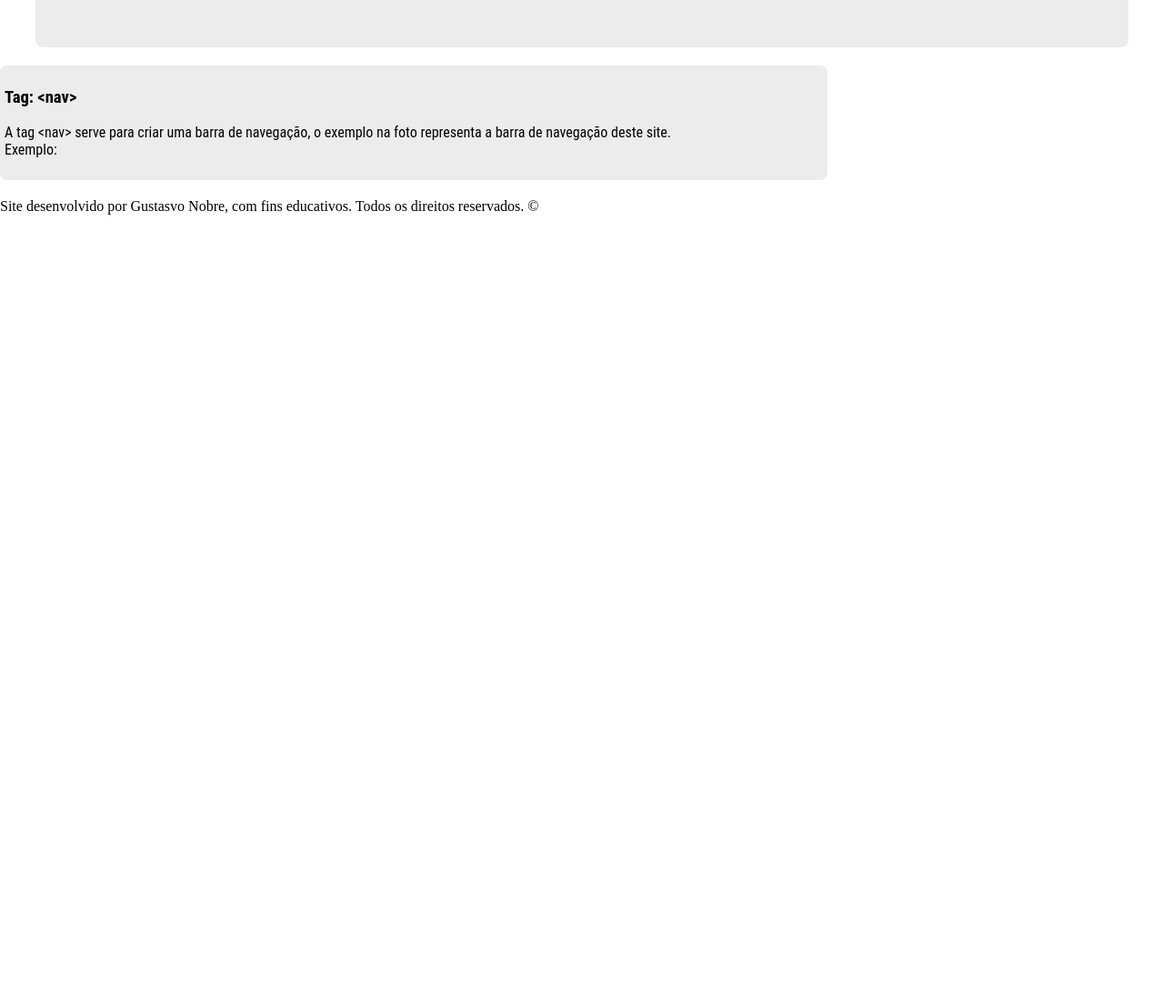
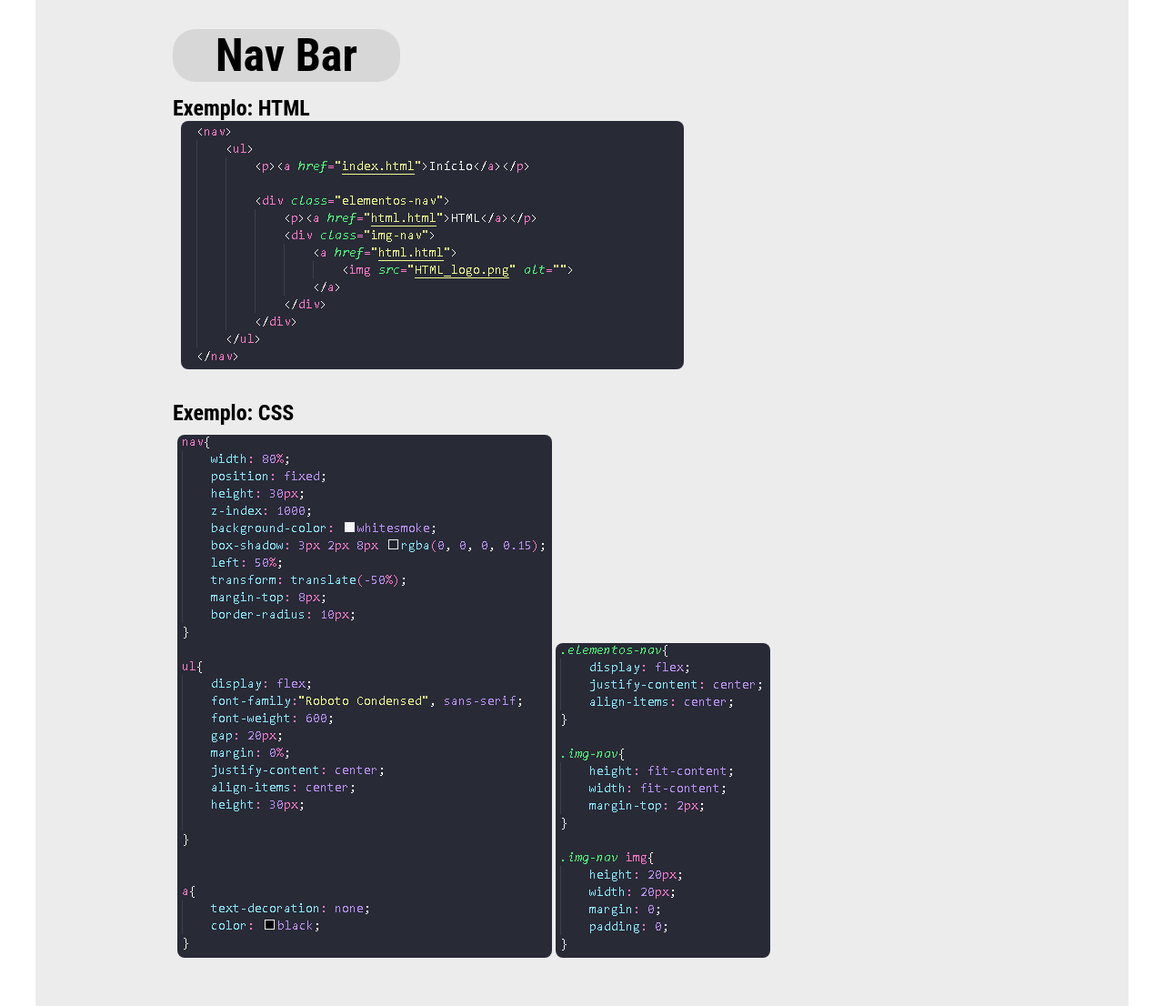
Before and after one commit to nobre0606/Glossario-T-cnico, a plain HTML site: page tutorias.html in a window 1280 px wide. Shown: the part 1330-2436 px from the top of the page at 91% size. Before the commit the page ends 1566 px from the top, so only its background shows below. Drawn offline with Linux system fonts and the light colour scheme.

Commit message:
subindo projeto

```diff
--- a/css.css
+++ b/css.css
@@ -131,3 +131,11 @@ a{
     margin: 0;
     padding: 0;
 }
+
+footer{
+    border-top:  1px solid #ccc;
+    padding: 10px;
+    align-self: flex-end;
+    margin: 0%;
+    border-top: 1px solid rgb(167, 167, 167);
+}
--- a/index.css
+++ b/index.css
@@ -95,7 +95,6 @@ a{
 }
 
 footer{
-    border:1px solid red;
     border-top: 1px solid rgb(167, 167, 167);
-    margin: 0;
+    margin-top: 30px;
 }
--- a/js.css
+++ b/js.css
@@ -135,4 +135,11 @@ a{
 footer{
     border-top:  1px solid #ccc;
     padding: 10px;
+    align-self: flex-end;
+    margin-top: 290px;
+    border-top: 1px solid rgb(167, 167, 167);
 }
+
+h2{
+    justify-self: center;
+}
--- a/tutorias.css
+++ b/tutorias.css
@@ -177,6 +177,53 @@ header{
     display: flex;
 }
 
+.coluna-css-nav{
+    width: fit-content;
+    font-family: "Roboto Condensed", sans-serif;
+    font-weight:bold;
+    margin: 5px;
+    display: flex;
+    align-items: flex-start;
+}
+
+.coluna-css-nav img{
+    align-self: flex-start;
+}
+
+
+.item-css-nav{
+    width: 900px;
+    background-color: rgb(236, 236, 236);
+    border-radius: 8px;
+    margin-bottom: 20px;
+    margin-top: 20px;
+    padding:5px;
+    height: fit-content;
+    font-family: "Roboto Condensed", sans-serif;
+    font-weight: 500px;
+    font-style: normal;
+    box-shadow:  white;
+}
+
+.img-css-nav{
+    width: fit-content !important;
+    height: fit-content !important;
+    border-radius: 8px;
+}
+
+.img-css-nav img{
+    border-radius: 8px;
+    margin: 0%;
+    padding: 0%;
+}
+
+.grupo-img-nav{
+    align-items: center;
+    width: fit-content;
+    height: fit-content;
+    border-radius: 8px;
+}
+
 .div-botao{
     width: fit-content;
     height: fit-content;
@@ -252,3 +299,11 @@ a{
     margin: 0;
     padding: 0;
 }
+
+footer{
+    border-top:  1px solid #ccc;
+    padding: 10px;
+    align-self: flex-end;
+    margin: 0;
+    border-top: 1px solid rgb(167, 167, 167);
+}
--- a/tutorias.html
+++ b/tutorias.html
@@ -94,23 +94,37 @@
                         </div>
                     </div>
                 </div>
-            </div>
-        </div>
+                <div class="item">
+                    <div class="div-titulo-container">
+                        <h2 class="titulo-container">Nav Bar</h2>
+                    </div>
 
-        <div>
-            <div class="item">
-                <h3>Tag: <code class="titulo">&lt;nav&gt;</code></h3>
-                <P>A tag <code>&lt;nav&gt;</code> serve para criar uma barra de navegação, o exemplo na foto representa a barra de navegação deste site.</P>
+                    <div class="coluna-html">
+                        <h2 class="cabecalho">Exemplo: HTML</h2>
+                        <div class="img-html">
+                            <img src="image-tutorial-nav.png" alt="">
+                        </div>
+                    </div>
+                </div>
+                  <div class="item-css-nav">
+                    <div class="topo">
+                        <h2 class="cabecalho">Exemplo: CSS</h2>
 
-                <div class="texto-img">
-                    <p>Exemplo:</p>
+                    </div>
+                    <div class="coluna-css-nav">
+                        <div class="img-css-nav">
+                            <div class="grupo-img-nav">
+                                <img src="image-turorial-nav-css1.png" alt="">
+                                <img class="ajuste-img-css-nav" src="image-turorial-nav-css2.png" alt="">
+                            </div>
+                        </div>
 
-                    <div class="div-img">
-                        <img src="imagem-nav.png" alt="">
                     </div>
                 </div>
             </div>
         </div>
+
+
 
         <footer>
             Site desenvolvido por Gustasvo Nobre, com fins educativos.
```
Also changed, not shown: ex.css (+42 -19 lines), ex.html (+16 -8 lines), js.html (+1 -44 lines), image-turorial-nav-css1.png (added), image-turorial-nav-css2.png (added), image-tutorial-nav.png (added).
